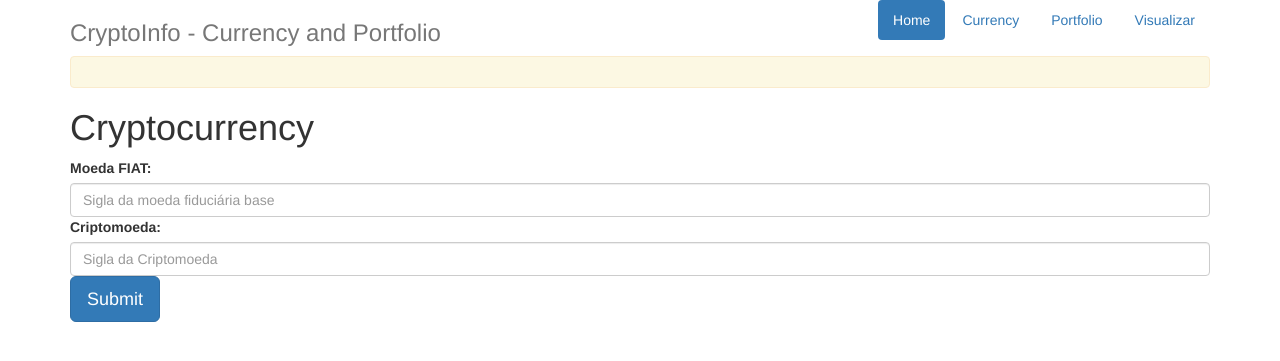
After one commit to ruannyury/cryptocurrency, a Flask app: page /currency in a window 1280 px wide. The commit adds this page. Shown: the top 361 px of the page. Run offline with Flask 2, Linux system fonts and the light colour scheme; some libraries are stand-ins or nearby versions.

Commit message:
Currency Final.

```diff
--- a/app/__init__.py
+++ b/app/__init__.py
@@ -1,5 +1,6 @@
 from flask import Flask, request, url_for, redirect, render_template, flash
 from app.models.tables import Cliente
+import cryptocompare
 
 
 app = Flask(__name__)
@@ -21,7 +22,18 @@ def deletar(cliente):
     clientes.remove(cliente)
 
 
-# Instanciar os Clientes
+# Dicionário com as siglas e nomes das criptos
+def listar():
+    """
+    :return: {...'BTC': 'Bitcoin', 'NANO': 'Nano'...}
+    """
+    dict_criptos_completo = cryptocompare.get_coin_list(format=False)
+    dict_criptos = {}
+    for sigla, nome in dict_criptos_completo.items():
+        dict_criptos[sigla] = nome['CoinName']
+    return dict_criptos
+
+
 clientes = [Cliente(1, "Ruann Yury", 100, '200.100.345-34', 'fisica'),
             Cliente(2, "Israelzin", 200, '200.100.346-34', 'fisica'),
             Cliente(3, "Rafolas", 300, '200.100.347-34', 'juridica')]
@@ -34,23 +46,20 @@ def index():
     return render_template('index.html')
 
 
-@app.route("/adicionar", methods=['GET', 'POST'])
-def adicionar():
+@app.route("/currency", methods=['GET', 'POST'])
+def currency():
     if request.method == 'POST':
-        cliente = Cliente(global_id, request.form['nome'], global_codigo, request.form['cpfcnpj'], 'fisica')
-        atualizar_1(cliente)
-        flash('Adicionado!')
-        return redirect(url_for('visualizar'))
-    return render_template('adicionar.html')
+        nome = request.form['moeda']
+        sigla = request.form['sigla']
+        preco = cryptocompare.get_price(sigla.upper(), currency=nome.upper())
+        _str = f'Um {sigla.upper()} está valendo {preco[sigla.upper()][nome.upper()]} {nome.upper()}!'
+        flash(_str)
+        return redirect(url_for('currency'))
+    return render_template('currency.html')
 
 
-@app.route("/visualizar")
-def visualizar():
-    return render_template('visualizar.html', clientes=clientes)
-
-
-@app.route("/atualizar", methods=['GET', 'POST'])
-def atualizar():
+@app.route("/portfolio", methods=['GET', 'POST'])
+def portfolio():
     if request.method == 'POST':
         cliente_id = int(request.form['id'])
         cliente = [c for c in clientes if cliente_id == c.get_id()][0]
@@ -58,15 +67,10 @@ def atualizar():
         cliente.set_cnpjcpf(request.form['cpfcnpj'])
         flash('Atualizado!')
         return redirect(url_for('visualizar'))
-    return render_template('atualizar.html')
+    return render_template('portfolio.html')
 
 
-@app.route("/remover", methods=['GET', 'POST'])
-def remover():
-    if request.method == 'POST':
-        cliente_id = int(request.form['id'])
-        cliente = [c for c in clientes if cliente_id == c.get_id()][0]
-        deletar(cliente)
-        return render_template('remover.html', cliente=cliente)
-    else:
-        return render_template('remover.html')
+@app.route("/visualizar")
+def visualizar():
+    siglas_nomes = listar()
+    return render_template('visualizar.html', siglas_nomes=siglas_nomes)
--- a/app/templates/base.html
+++ b/app/templates/base.html
@@ -10,7 +10,7 @@
     <link rel="icon" href="../../favicon.ico">
     <link rel="canonical" href="https://getbootstrap.com/docs/3.3/examples/jumbotron-narrow/">
 
-    <title>Catálogo</title>
+    <title>CryptoInfo</title>
 
     <!-- Bootstrap core CSS -->
     <link href="{{ url_for('static', filename='css/bootstrap.min.css') }}" rel="stylesheet">
@@ -38,13 +38,12 @@
         <nav>
           <ul class="nav nav-pills pull-right">
             <li role="presentation" class="active"><a href="{{ url_for('index') }}">Home</a></li>
-            <li role="presentation"><a href="{{ url_for('adicionar') }}">Adicionar</a></li>
+            <li role="presentation"><a href="{{ url_for('currency') }}">Currency</a></li>
+            <li role="presentation"><a href="{{ url_for('portfolio') }}">Portfolio</a></li>
             <li role="presentation"><a href="{{ url_for('visualizar') }}">Visualizar</a></li>
-            <li role="presentation"><a href="{{ url_for('atualizar') }}">Atualizar</a></li>
-            <li role="presentation"><a href="{{ url_for('remover') }}">Remover</a></li>
           </ul>
         </nav>
-        <h3 class="text-muted">Catálogo</h3>
+        <h3 class="text-muted">CryptoInfo - Currency and Portfolio</h3>
       </div>
 
       <div class="alert alert-warning">
--- /dev/null
+++ b/app/templates/currency.html
@@ -0,0 +1,20 @@
+{% extends 'base.html' %}
+
+{% block title %}{{ super ()}} - Currency{% endblock %}
+
+{% block content %}
+
+<h1>Cryptocurrency</h1>
+<form action="" method="POST">
+    <div class="form-floating">
+        <label for="floatingInput">Moeda FIAT:</label>
+        <input type="text" class="form-control" id="floatingInput" placeholder="Sigla da moeda fiduciária base" name="moeda">
+    </div>
+    <div class="form-floating">
+        <label for="floatingInput">Criptomoeda:</label>
+        <input type="text" class="form-control" id="floatingInput" placeholder="Sigla da Criptomoeda" name="sigla">
+    </div>
+    <button class="w-100 btn btn-lg btn-primary" type="submit">Submit</button>
+</form>
+
+{% endblock %}
--- a/app/templates/index.html
+++ b/app/templates/index.html
@@ -5,8 +5,8 @@
 {% block content %}
 
 <div class="jumbotron">
-        <h1>Bem-vindo ao catálogo de clientes!</h1>
-        <p class="lead">Fundador: Ruann Yury da Silva</p>
+        <h1>Bem-vindo ao CryptoInfo!</h1>
+        <p class="lead">Cotação de moedas e portfólio online</p>
         <p>Escolha uma opção acima à direita.</p>
         <!--<p><a class="btn btn-lg btn-success" href="#" role="button">Sign up today</a></p>-->
       </div>
```
Also changed, not shown: app/templates/adicionar.html (deleted, +0 -20 lines), app/templates/login.html (deleted, +0 -36 lines), app/templates/remover.html (deleted, +0 -17 lines), app/templates/visualizar.html (+4 -3 lines), app/templates/portfolio.html (renamed from app/templates/atualizar.html).
